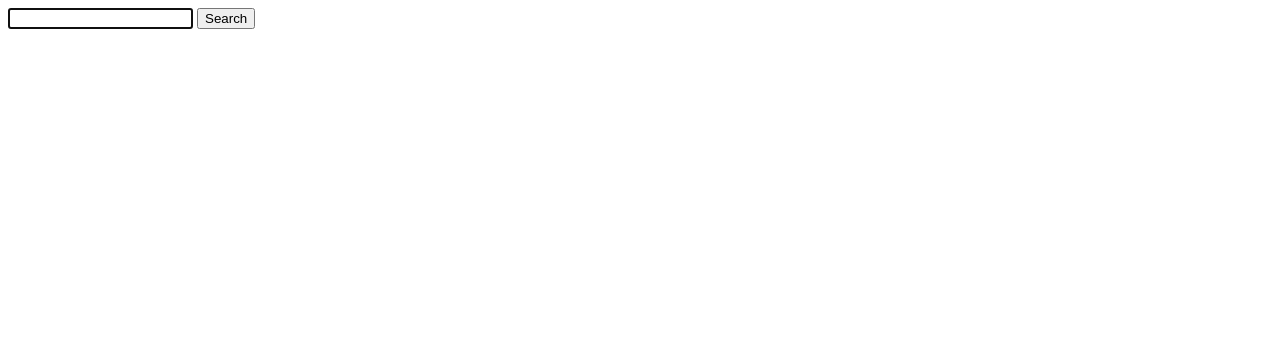
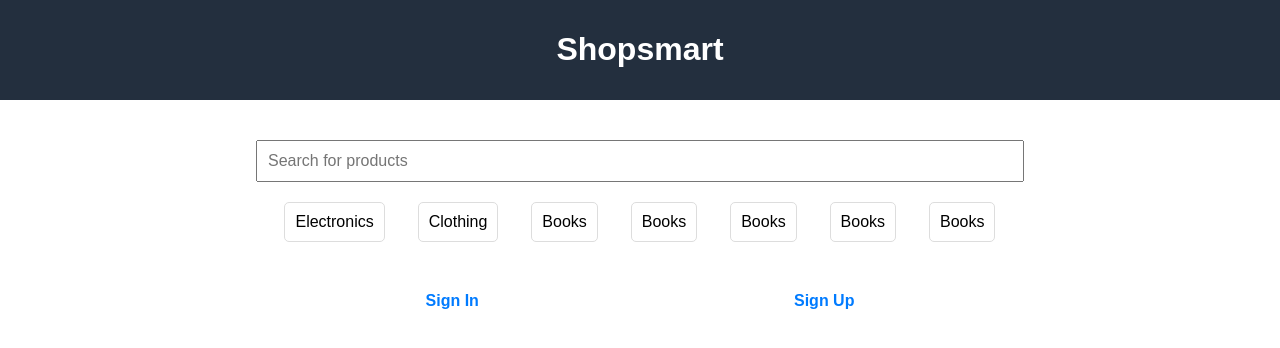
Before and after one commit to dilrajs616/Price-Comparison, a Flask app: page / in a window 1280 px wide. Shown: the top 348 px of the page. Run offline with Flask 3, Linux system fonts and the light colour scheme.

Commit message:
Update index.html

```diff
--- a/templates/index.html
+++ b/templates/index.html
@@ -3,12 +3,87 @@
 <head>
     <meta charset="UTF-8">
     <meta name="viewport" content="width=device-width, initial-scale=1.0">
-    <title>Document</title>
+    <title>Shopsmart</title>
+    <style>
+        body {
+            font-family: Arial, sans-serif;
+            margin: 0;
+            padding: 0;
+        }
+
+        header {
+            background-color: #232f3e;
+            color: white;
+            padding: 10px;
+            text-align: center;
+        }
+
+        .main-content {
+            display: flex;
+            flex-direction: column;
+            align-items: center;
+            padding: 20px;
+        }
+
+        .search-bar {
+            width: 60%;
+            margin: 20px 0;
+            padding: 10px;
+            font-size: 16px;
+        }
+
+        .sub-categories {
+            display: flex;
+            justify-content: space-around;
+            width: 60%;
+            margin-bottom: 30px;
+        }
+
+        .sub-category {
+            text-align: center;
+            padding: 10px;
+            border: 1px solid #ddd;
+            border-radius: 5px;
+            cursor: pointer;
+        }
+
+        .sign-in-up {
+            margin-top: 20px;
+            display: flex;
+            justify-content: space-around;
+            width: 60%;
+        }
+
+        .sign-in-up a {
+            color: #007bff;
+            text-decoration: none;
+            font-weight: bold;
+            font-size: 16px;
+        }
+    </style>
 </head>
 <body>
-    <form action="/product" method="post">
-        <input type="text" name="name" id="" required autofocus autocomplete="off">
-        <input type="submit" value="Search">
-    </form>
+    <header>
+        <h1>Shopsmart</h1>
+    </header>
+
+    <div class="main-content">
+        <input type="text" class="search-bar" placeholder="Search for products">
+
+        <div class="sub-categories">
+            <div class="sub-category">Electronics</div>
+            <div class="sub-category">Clothing</div>
+            <div class="sub-category">Books</div>
+            <div class="sub-category">Books</div>
+            <div class="sub-category">Books</div>
+            <div class="sub-category">Books</div>
+            <div class="sub-category">Books</div>
+        </div>
+
+        <div class="sign-in-up">
+            <a href="#">Sign In</a>
+            <a href="#">Sign Up</a>
+        </div>
+    </div>
 </body>
 </html>
```
